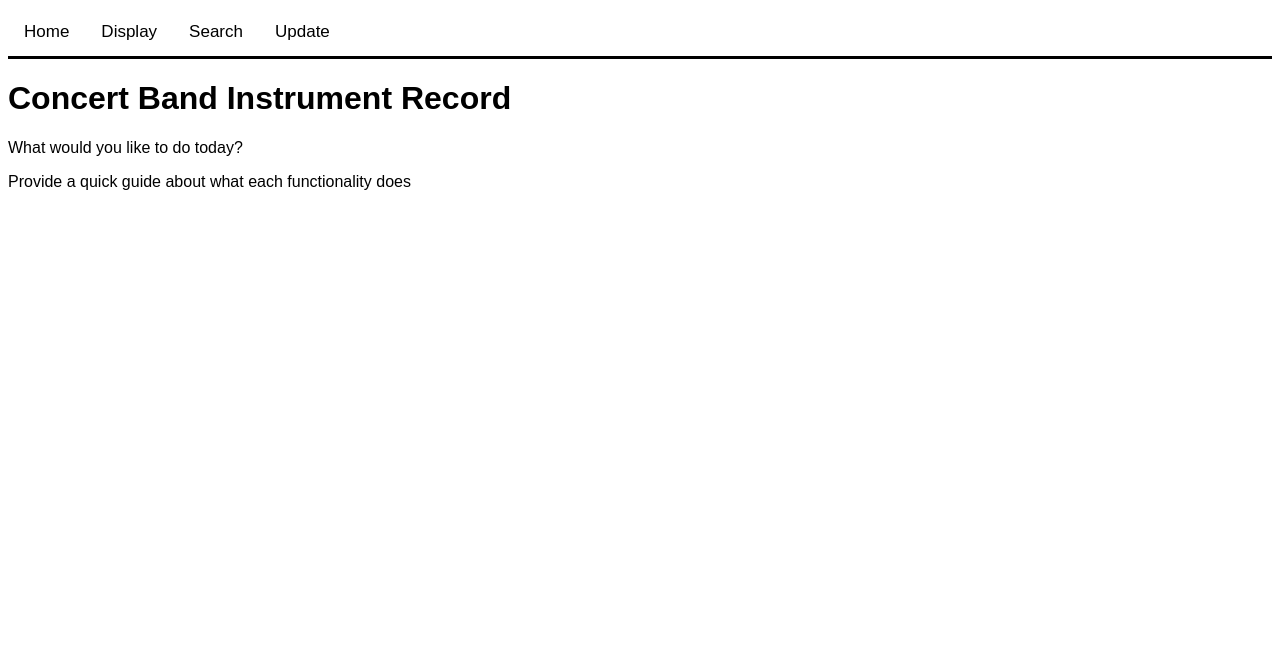
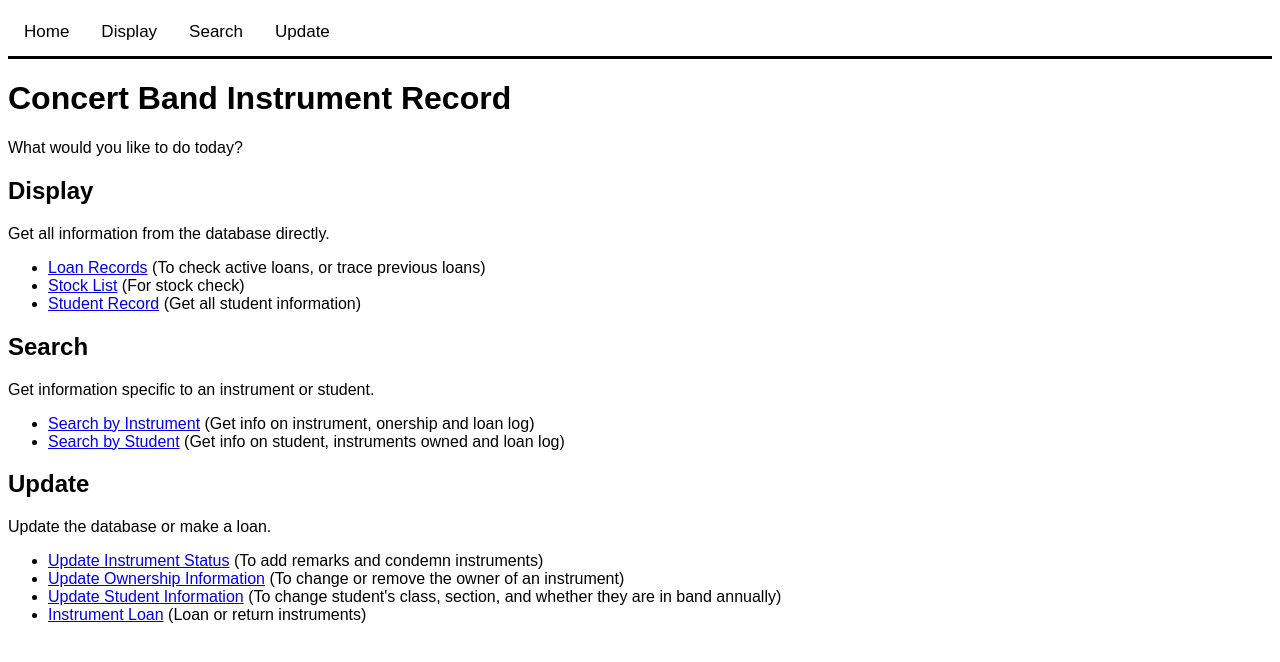
Before and after one commit to cyaoxuan/H2-Computing, a Flask app: page / in a window 1280 px wide. Shown: the top 662 px of the page. Run offline with Flask 2, Linux system fonts and the light colour scheme.

Commit message:
finalised

```diff
--- a/Mission 6/app.py
+++ b/Mission 6/app.py
@@ -41,6 +41,25 @@ def valid_matric_no(matric_no):
 
     return (matric_no in valid_matric_nos)
 
+def valid_loan_no(loan_no):
+    # check if loan no is valid for loan returns, returns True/False
+    query = """
+    SELECT LoanNo
+    FROM Loan
+    WHERE InDate IS NULL
+    """
+    db = sqlite3.connect("band.db")
+    cursor = db.execute(query)
+    temp = cursor.fetchall()
+    cursor.close()
+    db.close()
+
+    valid_loan_nos = []
+    for row in temp:
+        valid_loan_nos.append(str(row[0]))
+
+    return (loan_no in valid_loan_nos)
+
 ###########
 # WEB APP #
 ###########
@@ -68,11 +87,6 @@ def display_loan():
     db.close()
 
     return render_template("display/display_loan.html", loan_data=loan_data)
-
-@app.route("/display_repair/")
-# TBC
-def display_repair():
-    return render_template("display/display_repair.html")
 
 @app.route("/display_stock/")
 def display_stock():
@@ -110,7 +124,6 @@ def display_student():
     return render_template("display/display_student.html", student_data=student_data)
 
 @app.route("/search_instrument/", methods=["GET", "POST"])
-# repair not done
 def search_instrument():
     if request.method == "GET":
         return render_template("search/search_instrument_GET.html")
@@ -160,9 +173,6 @@ def search_instrument():
                 ownership_info = cursor.fetchone()
                 cursor.close()
                 db.close()
-
-            # repair records
-            # TBC
 
             # loan records
             query = """
@@ -292,13 +302,98 @@ def update_instrument():
 
             return render_template("update/update_instrument_POST.html", asset_id=asset_id, valid=True, new_info=new_info)
 
-@app.route("/update_loan/", methods=["GET", "POST"])
-# NOT DONE
+@app.route("/update_loan/")
 def update_loan():
-    if request.method == "GET":
-        return render_template("update/update_loan_GET.html")
+    # GET method
+    return render_template("update/update_loan_GET.html")
+
+@app.route("/update_loan/out/", methods=["POST"])
+def update_loan_out():
+    # POST method
+    matric_no, asset_id, out_date = request.form["matric_no"], request.form["asset_id"], request.form["out_date"]
+    if not valid_matric_no(matric_no):
+        return render_template("update/update_loan_out_POST.html", asset_id_valid=True, matric_no_valid=False,\
+            valid_date=True)
+    elif not valid_asset_id(asset_id):
+        return render_template("update/update_loan_out_POST.html", asset_id_valid=False, matric_no_valid=True,\
+            valid_date=True)
+    elif out_date == "":
+        return render_template("update/update_loan_out_POST.html", asset_id_valid=True, matric_no_valid=True,\
+            valid_date=False)
     else:
-        return render_template("update/update_loan_POST.html")
+        query = """
+        INSERT INTO Loan(MatricNo, AssetID, OutDate)
+        VALUES (?,?,?)
+        """
+        db = sqlite3.connect("band.db")
+        db.execute(query, (matric_no, asset_id, out_date))
+        db.commit()
+        db.close()
+
+        query = """
+        UPDATE Instrument Set Status = 'Loaned'
+        WHERE AssetID = ?
+        """
+        db = sqlite3.connect("band.db")
+        db.execute(query, (asset_id,))
+        db.commit()
+        db.close()
+
+        query = """
+        SELECT seq
+        FROM sqlite_sequence
+        WHERE name = 'Loan'
+        """
+        db = sqlite3.connect("band.db")
+        cursor = db.execute(query)
+        loan_no = cursor.fetchone()
+        cursor.close()
+        db.close()
+
+        return render_template("update/update_loan_out_POST.html", asset_id_valid=True, matric_no_valid=True,\
+            valid_date=True, matric_no=matric_no, asset_id=asset_id, out_date=out_date, loan_no=loan_no)
+
+@app.route("/update_loan/in/", methods=["POST"])
+def update_loan_in():
+    # POST method
+    loan_no, in_date = request.form["loan_no"], request.form["in_date"]
+    if not valid_loan_no(loan_no):
+        return render_template("update/update_loan_in_POST.html", loan_no_valid=False, date_valid=True)
+    elif in_date == "":
+        return render_template("update/update_loan_in_POST.html", loan_no_valid=True, date_valid=False)
+    else:
+        query = """
+        UPDATE Loan Set InDate = ?
+        WHERE LoanNo = ?
+        """
+        db = sqlite3.connect("band.db")
+        db.execute(query, (in_date, loan_no))
+        db.commit()
+        db.close()
+
+        query = """
+        SELECT *
+        FROM Loan
+        WHERE LoanNo = ?
+        """
+        db = sqlite3.connect("band.db")
+        cursor = db.execute(query, (loan_no,))
+        loan_data = cursor.fetchone()
+        cursor.close()
+        db.close()
+
+        query = """
+        UPDATE Instrument Set Status = 'Normal'
+        WHERE AssetID = ?
+        """
+        db = sqlite3.connect("band.db")
+        db.execute(query, (loan_data[2],))
+        db.commit()
+        db.close()
+
+        print(loan_data)
+        return render_template("update/update_loan_in_POST.html", loan_no_valid=True, date_valid=True, \
+            loan_data=loan_data)
 
 @app.route("/update_ownership/", methods=["GET", "POST"])
 def update_ownership():
@@ -349,14 +444,6 @@ def update_ownership():
                 return render_template("update/update_ownership_POST.html", asset_id=asset_id, matric_no=matric_no, \
                     asset_id_valid=True, matric_no_valid=True, new_info=new_info)
 
-@app.route("/update_repair/", methods=["GET", "POST"])
-# NOT DONE
-def update_repair():
-    if request.method == "GET":
-        return render_template("update/update_repair_GET.html")
-    else:
-        return render_template("update/update_repair_POST.html")
-
 @app.route("/update_student/", methods=["GET", "POST"])
 def update_student():
     if request.method == "GET":
--- a/Mission 6/templates/base.html
+++ b/Mission 6/templates/base.html
@@ -115,7 +115,6 @@
               <button class="dropbtn">Display</button>
               <div class="dropdown-content">
                 <a href="{{ url_for('display_loan') }}">Loan Record</a>
-                <a href="{{ url_for('display_repair') }}">Repair Record</a>
                 <a href="{{ url_for('display_stock') }}">Stock List</a>
                 <a href="{{ url_for('display_student') }}">Student Record</a>
               </div>
@@ -134,7 +133,6 @@
                 <a href="{{ url_for('update_ownership') }}">Update Ownership Information</a>
                 <a href="{{ url_for('update_student') }}">Update Student Information</a>
                 <a href="{{ url_for('update_loan') }}">Instrument Loan</a>
-                <a href="{{ url_for('update_repair') }}">Instrument Repair</a>
               </div>
             </div>
             <a href="javascript:void(0);" style="font-size:15px;" class="icon" onclick="myFunction()">&#9776;</a>
--- a/Mission 6/templates/home.html
+++ b/Mission 6/templates/home.html
@@ -8,7 +8,27 @@
         {% block content %}
         <h1>Concert Band Instrument Record</h1>
         <p>What would you like to do today?</p>
-        Provide a quick guide about what each functionality does
+        <h2>Display</h2>
+        Get all information from the database directly.
+        <ul>
+            <li><a href="display/display_loan.html">Loan Records</a> (To check active loans, or trace previous loans)</li>
+            <li><a href="display/display_stock.html">Stock List</a> (For stock check)</li>
+            <li><a href="display/display_student.html">Student Record</a> (Get all student information)</li>
+        </ul>
+        <h2>Search</h2>
+        Get information specific to an instrument or student.
+        <ul>
+            <li><a href="search/search_instrument_GET.html">Search by Instrument</a> (Get info on instrument, onership and loan log)</li>
+            <li><a href="search/search_student_GET.html">Search by Student</a> (Get info on student, instruments owned and loan log)</li>
+        </ul>
+        <h2>Update</h2>
+        Update the database or make a loan.
+        <ul>
+            <li><a href="update/update_instrument_GET.html">Update Instrument Status</a> (To add remarks and condemn instruments)</li>
+            <li><a href="update/update_ownership_GET.html">Update Ownership Information</a> (To change or remove the owner of an instrument)</li>
+            <li><a href="update/update_student_GET.html">Update Student Information</a> (To change student's class, section, and whether they are in band annually)</li>
+            <li><a href="update/update_loan_GET.html">Instrument Loan</a> (Loan or return instruments)</li>
+        </ul>
         {% endblock %}
     </body>
 </html>
--- a/Mission 6/templates/search/search_student_POST.html
+++ b/Mission 6/templates/search/search_student_POST.html
@@ -17,7 +17,7 @@
         <p><a href="{{ url_for('search_student') }}">Back</a></p>
 
         <h2>Student Information</h2>
-        <table>
+        <table border="1">
             <tr>
                 <th>Name</th>
                 <td>{{student_info[1]}}</td>
@@ -41,7 +41,7 @@
         {% else %}
         <p>This student owns 1 or more instruments.</p>
         <p>Instrument's information:</p>
-        <table>
+        <table border="1">
             <tr>
                 <th>Asset ID</th>
                 <th>Instru SN</th>
@@ -60,7 +60,7 @@
         {% endif %}
 
         <h2>Loan Log</h2>
-        <table>
+        <table border="1">
             <tr>
                 <th>Loan No</th>
                 <th>Asset ID</th>
```
Also changed, not shown: Mission 6/templates/display/display_repair.html (deleted, +0 -13 lines), Mission 6/templates/search/search_instrument_POST.html (+3 -6 lines), Mission 6/templates/update/update_loan_GET.html (+4 -5 lines), Mission 6/templates/update/update_loan_POST.html (deleted, +0 -13 lines), Mission 6/templates/update/update_loan_in_POST.html (added, +42 -0 lines), Mission 6/templates/update/update_loan_out_POST.html (added, +31 -0 lines), Mission 6/templates/update/update_repair_GET.html (deleted, +0 -23 lines), Mission 6/templates/update/update_repair_POST.html (deleted, +0 -13 lines), Mission 6/band.db.
